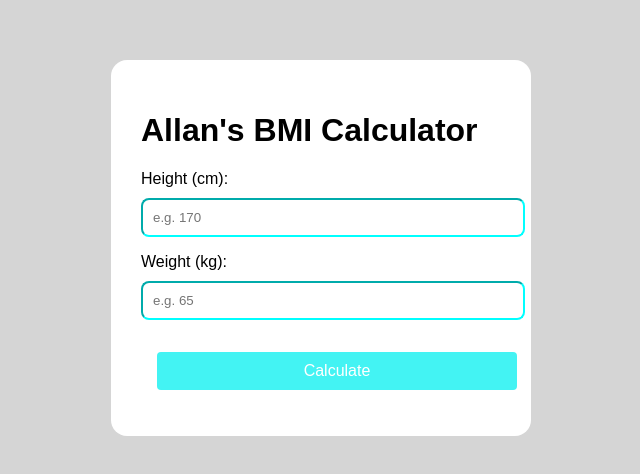
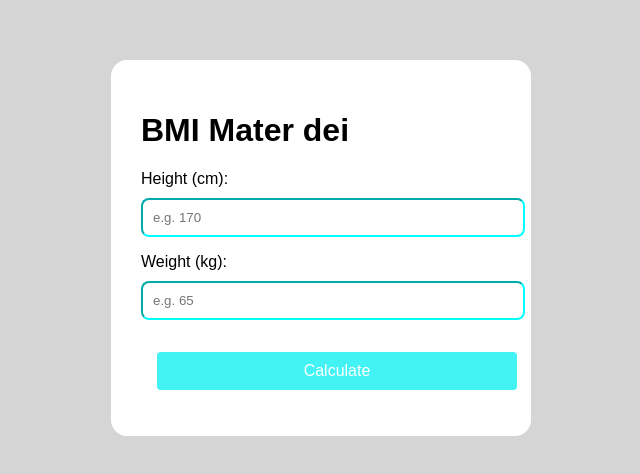
Before and after one commit to Allanxd0621/DIli-Illegal-website, a plain HTML site: page index.html in a window 1280 px wide. Shown: the part 152-626 px from the top of the page, without its empty margins (319-959 px from the left). Drawn offline with Linux system fonts and the light colour scheme.

Commit message:
Update index.html

```diff
--- a/index.html
+++ b/index.html
@@ -58,7 +58,7 @@ button{
 <body>
 
   <div class="container">
-    <h1>Allan's BMI Calculator</h1>
+    <h1>BMI Mater dei</h1>
     <label for="height">Height (cm):</label>
     <input type="number" id="height" placeholder="e.g. 170" />
 
```
